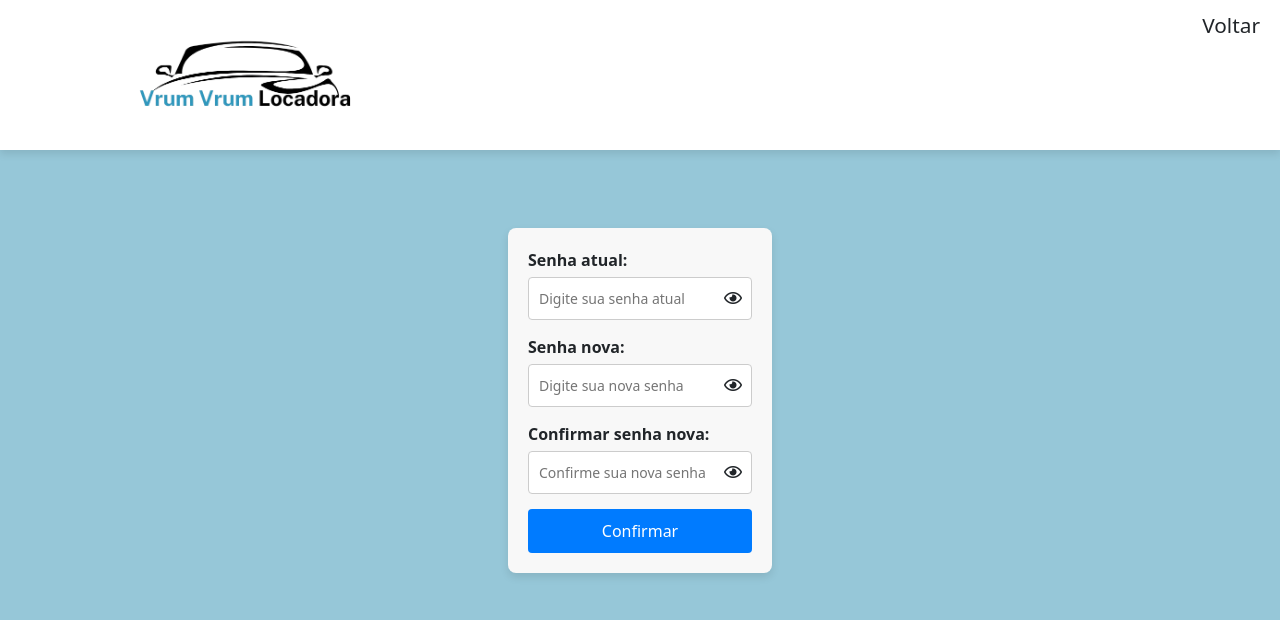
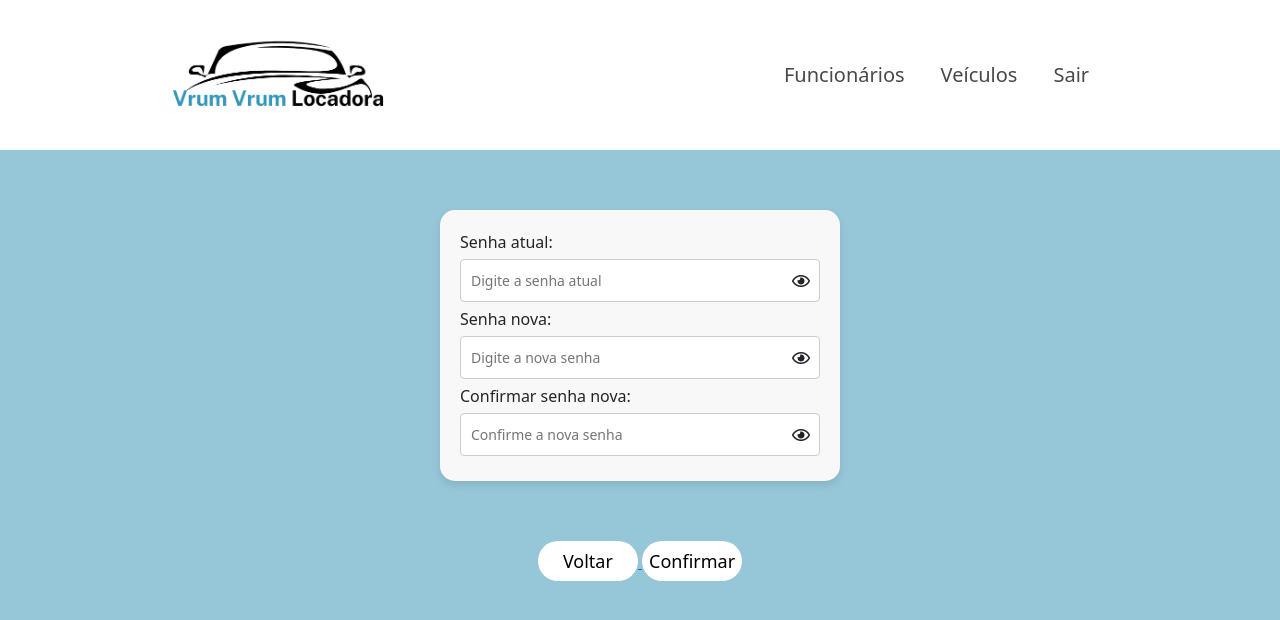
Before and after one commit to marcosvianaap/vrumvrumlocadora, a Flask app: page /administrador/alterar_senha in a window 1280 px wide. Shown: the top 620 px of the page. Run offline with Flask 3, Linux system fonts and the light colour scheme; the visitor is signed in with stand-in values (Sample User, id 1); some libraries are stand-ins or nearby versions.

Commit message:
Correções das Páginas "Criar Funcionário", "Criar Cliente", "Alterar Senha"
Corrigido campo da página criar funcionário, alterado botão de alterar senha do admin, editado css da página "Senha Adm", editado campo de  telefone e de data de nascimento da página Criar Cliente

```diff
--- a/app.py
+++ b/app.py
@@ -1,8 +1,8 @@
 #Autores: Gabrielli Danker, José Mateus, Lucas Sena, Marcos Viana, Monique Ellen
-#Ultima edição: 28/11/2024
+#Ultima edição: 08/12/2024
 
 
-from werkzeug.security import generate_password_hash
+from werkzeug.security import check_password_hash, generate_password_hash
 from flask import Flask, flash, render_template, session,request,redirect,url_for,jsonify
 from flask import render_template
 import instance.banco as bd
@@ -660,7 +660,7 @@ def processoEntrar():
 
 #---------------------------------------------------------------
 
-# Rota para Atualizar senha
+# Rota para ALTERAR senha
 @app.route("/administrador/alterar_senha", methods=['GET'])
 def alterar_senha():
     if 'usuario' not in session or session['usuario'] != 'admin':
@@ -678,21 +678,30 @@ def processar_alterar_senha():
     senha_nova = request.form['senha_nova']
     confirmar_senha_nova = request.form['confirmar_senha_nova']
 
+    # Verificando se a nova senha e a confirmação são iguais
     if senha_nova != confirmar_senha_nova:
         flash('As novas senhas não coincidem. Tente novamente.', 'danger')
         return redirect(url_for('alterar_senha'))
 
-    if not bd.autenticarUsuario({'usuario': session['usuario'], 'senha': senha_atual}):
+    # Verificando se a senha atual está correta
+    # Aqui, assumimos que o 'usuario' na sessão é o CPF ou nome de usuário para buscar a senha
+    usuario = session['usuario']
+    conn = bd.connect_to_db()
+    cursor = conn.cursor()
+    cursor.execute('SELECT Senha FROM Usuario WHERE Pessoa_id = (SELECT id FROM Pessoa WHERE CPF = ?)', (usuario,))
+    senha_armazenada = cursor.fetchone()
+
+    if senha_armazenada is None or not check_password_hash(senha_armazenada[0], senha_atual):
         flash('Senha atual incorreta. Tente novamente.', 'danger')
+        conn.close()
         return redirect(url_for('alterar_senha'))
 
-    conn = bd.connect_to_db()
-    cursor = conn.cursor()
+    # Atualizando a senha no banco de dados
     cursor.execute('''
         UPDATE Usuario
         SET Senha = ?
         WHERE Pessoa_id = (SELECT id FROM Pessoa WHERE CPF = ?)
-    ''', (generate_password_hash(senha_nova), session['usuario']))
+    ''', (generate_password_hash(senha_nova), usuario))
     conn.commit()
     conn.close()
 
--- a/static/styles/senha_adm.css
+++ b/static/styles/senha_adm.css
@@ -1,22 +1,21 @@
 .password-box {
-    max-width: 400px;
-    margin: 0 auto;
+    max-width:400px;
+    margin: 60px auto;
     padding: 20px;
     background-color: #f8f8f8;
-    border-radius: 8px;
+    border-radius: 15px;
     box-shadow: 0 4px 8px rgba(0, 0, 0, 0.1);
     text-align: center;
 }
 
 .password-box form .form-group {
-    margin-bottom: 15px;
+    margin-bottom: 5px;
     text-align: left;
 }
 
 .password-box label {
     display: block;
     margin-bottom: 5px;
-    font-weight: bold;
 }
 
 .password-box input[type="password"] {
--- a/templates/administrador.html
+++ b/templates/administrador.html
@@ -13,6 +13,7 @@ Home
 
 <main class="admin-home">
     <div class="icones">
+
         <a href="{{ url_for('pesquisar_funcionario') }}">
             <img class="icone" src="{{ url_for('static', filename='img/funcionario.png') }}" alt="Ícone de gerenciamento de funcionarios">
         </a>
@@ -22,6 +23,11 @@ Home
             <img class="icone" src="{{ url_for('static', filename='img/veiculo.png') }}" alt="Ícone de gerenciamento de veículos">
         </a>
 
+        <!-- Ícone para Alterar senha -->
+        <a href="{{ url_for('alterar_senha') }}">
+            <img class="icone" src="{{ url_for('static', filename='img/AlterarSenha.png') }}" alt="Ícone de perfil do administrador">
+        </a>
+
     </div>
 </main>
 
--- a/templates/base_administrador.html
+++ b/templates/base_administrador.html
@@ -65,13 +65,6 @@
                 </ul>
             </div>
 
-                <li
-                class="nav-item {% if request.path.startswith('/administrador/veiculos') %}active{% endif %} pos-bottom-right">
-                <a class="nav-link" href="{{ url_for('alterar_senha') }}">Alterar Senha do Administrador<span
-                    class="sr-only"></span></a>
-                </li>
-
-
 
         </nav>
 
--- a/templates/criar_cliente.html
+++ b/templates/criar_cliente.html
@@ -49,9 +49,9 @@ Cadastrar
         <div class="row mb-3">
           <label for="telefone" class="col-sm-2 col-form-label">Telefone</label>
           <div class="col-sm-10">
-            <input type="text" class="form-control" id="telefone" name="telefone" pattern="\d{8,9}" required>
+            <input type="tel" class="form-control" id="telefone" name="telefone" pattern="\(\d{2}\) \d{4,5}-\d{4}" required placeholder="(47) 99999-9999" title="Digite no formato (47) 99999-9999.">
             <div class="invalid-feedback">
-              Por favor, insira um número de telefone válido.
+              Por favor, insira um número de telefone válido com 10 ou 11 dígitos (apenas números).
             </div>
           </div>
         </div>
--- a/templates/senha_adm.html
+++ b/templates/senha_adm.html
@@ -1,4 +1,4 @@
-{% extends 'base.html' %}
+{% extends 'base_administrador.html' %}
 
 {% block titulo %}
 Alterar Senha
@@ -7,6 +7,9 @@ Alterar Senha
 {% block links %}
 <!-- link do Font Awesome para os ícones -->
 <link href="https://cdnjs.cloudflare.com/ajax/libs/font-awesome/5.15.4/css/all.min.css" rel="stylesheet">
+<link rel="stylesheet" href="{{ url_for('static', filename='styles/administrador.css') }}">
+<link rel="stylesheet" href="{{ url_for('static', filename='styles/funcionario.css') }}">
+<link rel="stylesheet" href="{{ url_for('static', filename='styles/senha_adm.css') }}">
 {% endblock %}
 
 {% block conteudo %}
@@ -24,16 +27,12 @@ Alterar Senha
         {% endif %}
     {% endwith %}
 
-
-    <li class="nav-item {% if request.path.startswith('/administrador/veiculos') %}active{% endif %} pos-bottom-right">
-        <a class="nav-link" href="{{ url_for('administrador') }}">Voltar<span class="sr-only"></span></a>
-    </li>
     <div class="password-box">
-        <form action="/administrador/alterar_senha" method="post">
+        <form id="alterarSenhaForm" action="/administrador/alterar_senha" method="post">
             <div class="form-group">
                 <label for="senhaAtual">Senha atual:</label>
                 <div class="password-container">
-                    <input type="password" id="senhaAtual" name="senha_atual" placeholder="Digite sua senha atual" required>
+                    <input type="password" id="senhaAtual" name="senha_atual" placeholder="Digite a senha atual" required>
                     <i class="far fa-eye" id="toggleSenhaAtual" onclick="togglePassword('senhaAtual')"></i>
                 </div>
             </div>
@@ -41,7 +40,7 @@ Alterar Senha
             <div class="form-group">
                 <label for="novaSenha">Senha nova:</label>
                 <div class="password-container">
-                    <input type="password" id="novaSenha" name="senha_nova" placeholder="Digite sua nova senha" required>
+                    <input type="password" id="novaSenha" name="senha_nova" placeholder="Digite a nova senha" required>
                     <i class="far fa-eye" id="toggleNovaSenha" onclick="togglePassword('novaSenha')"></i>
                 </div>
             </div>
@@ -49,17 +48,26 @@ Alterar Senha
             <div class="form-group">
                 <label for="confirmarNovaSenha">Confirmar senha nova:</label>
                 <div class="password-container">
-                    <input type="password" id="confirmarNovaSenha" name="confirmar_senha_nova" placeholder="Confirme sua nova senha" required>
+                    <input type="password" id="confirmarNovaSenha" name="confirmar_senha_nova" placeholder="Confirme a nova senha" required>
                     <i class="far fa-eye" id="toggleConfirmarNovaSenha" onclick="togglePassword('confirmarNovaSenha')"></i>
                 </div>
             </div>
-
-            <button type="submit">Confirmar</button>
         </form>
     </div>
-</main>
+
+    <div class="confirmaCriaFuncionario botao">
+        <a href="{{ url_for('administrador') }}">
+            <button type="button">Voltar</button>
+        </a>
+        <button type="button" onclick="submitForm()">Confirmar</button>
+    </div>
 
     <script>
+        function submitForm() {
+            // Submete o formulário
+            document.getElementById('alterarSenhaForm').submit();
+        }
+
         function togglePassword(inputId) {
             var inputField = document.getElementById(inputId);
             var icon = document.getElementById("toggle" + inputId.charAt(0).toUpperCase() + inputId.slice(1));
@@ -76,4 +84,6 @@ Alterar Senha
         }
     </script>
 
+</main>
+
 {% endblock %}
```
Also changed, not shown: templates/criar_funcionario.html (+41 -3 lines), static/img/AlterarSenha.png (added). Lines whose indentation alone changed are shown as unchanged.
